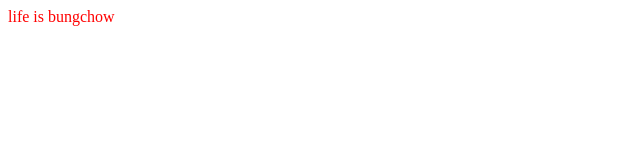
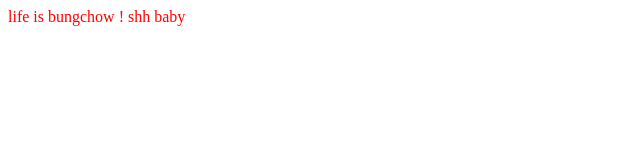
Before and after one commit to azvurii/Introduction-Azvurii-Start, a plain HTML site: page index.html in a window 1280 px wide. Shown: the full height of the page, 0-640 px from the left. Drawn offline with Linux system fonts and the light colour scheme.

```diff
--- a/index.html
+++ b/index.html
@@ -8,6 +8,6 @@
     <link rel="stylesheet" href="styles.css">
 </head>
 <body>
-    life is bungchow
+    life is bungchow ! shh baby
 </body>
 </html>
```
Also changed, not shown: about.html (deleted).
